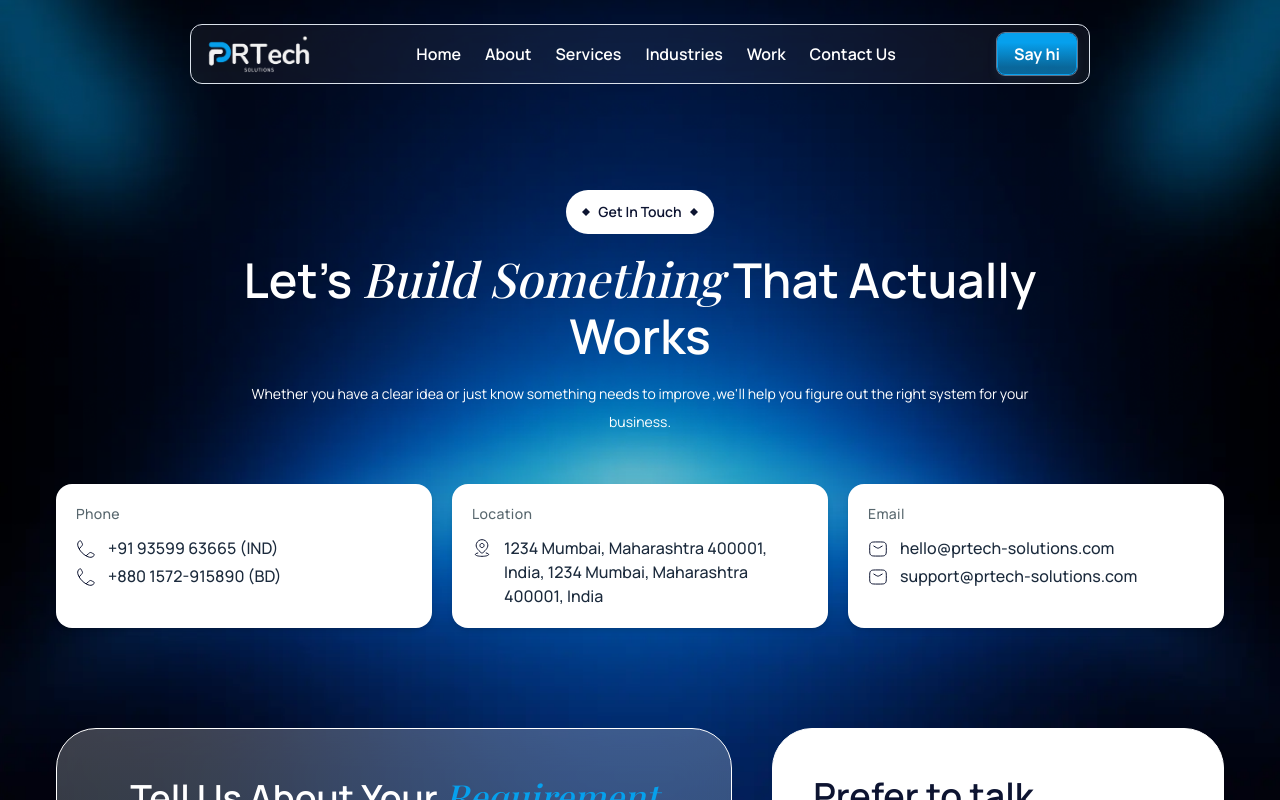
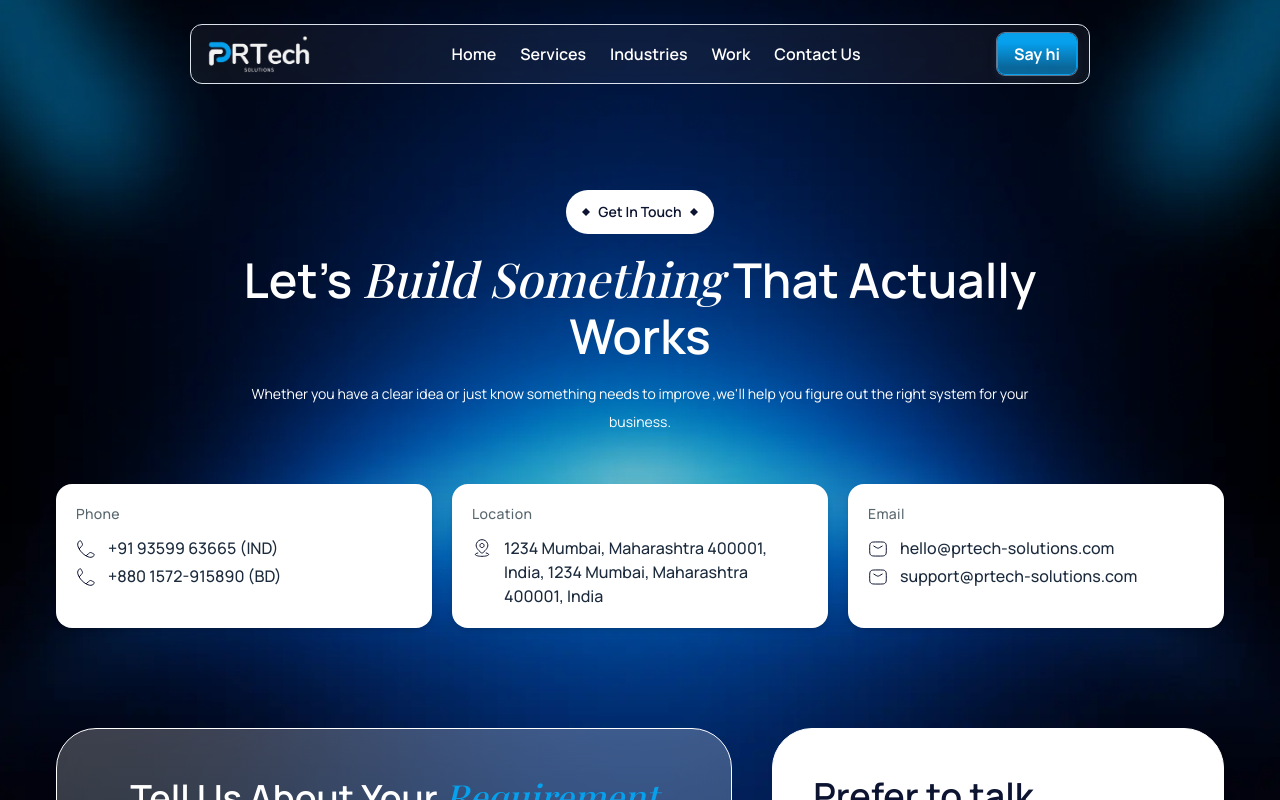
Before and after one commit to team-pr01/PRTech-Solutions-Frontend, a React (Vite) app: page /contact-us in a window 1280 px wide. Shown: the top 800 px of the page. Built offline with nearby package versions, Linux system fonts and the light colour scheme; a web font is replaced by a local one.

Commit message:
Refactored navlinks

```diff
--- a/src/components/Shared/Navbar/Navbar.tsx
+++ b/src/components/Shared/Navbar/Navbar.tsx
@@ -19,14 +19,22 @@ const Navbar = () => {
           className={`hidden lg:flex items-center gap-6 font-semibold ${pathname !== "/coming-soon" ? "text-white" : "text-neutral-65"}`}
         >
           {NAVLINKS.map((link, index) => (
-            <Link key={index} to={link.href} className="">
+            <Link
+              key={index}
+              onClick={link?.onClick}
+              to={link?.href as string}
+              className=""
+            >
               {link.label}
             </Link>
           ))}
         </ul>
       </div>
 
-      <Link to={"/contact-us"} className="bg-gradient-navbar-button shadow-button border border-primary-10 rounded-lg px-4 py-2 font-bold text-white hidden lg:block">
+      <Link
+        to={"/contact-us"}
+        className="bg-gradient-navbar-button shadow-button border border-primary-10 rounded-lg px-4 py-2 font-bold text-white hidden lg:block"
+      >
         Say hi
       </Link>
 
--- a/src/components/Shared/Navbar/navlinks.ts
+++ b/src/components/Shared/Navbar/navlinks.ts
@@ -1,6 +1,10 @@
+/* eslint-disable @typescript-eslint/no-explicit-any */
+import { handleScrollToServices } from "../../../helpers/handleScrollToServicesSection";
+
 export interface NavLink {
     label: string;
-    href: string;
+    href?: string;
+    onClick?: any;
     icon?: React.ReactNode;
     children?: NavLink[];
 }
@@ -10,17 +14,17 @@ export const NAVLINKS: NavLink[] = [
         label: 'Home',
         href: '/',
     },
-    {
-        label: 'About',
-        href: '/about',
-    },
+    // {
+    //     label: 'About',
+    //     href: '/about',
+    // },
     {
         label: 'Services',
-        href: '/services',
+        onClick: handleScrollToServices,
     },
     {
         label: 'Industries',
-        href: '/industries',
+        href: '/coming-soon',
     },
     {
         label: 'Work',
```
